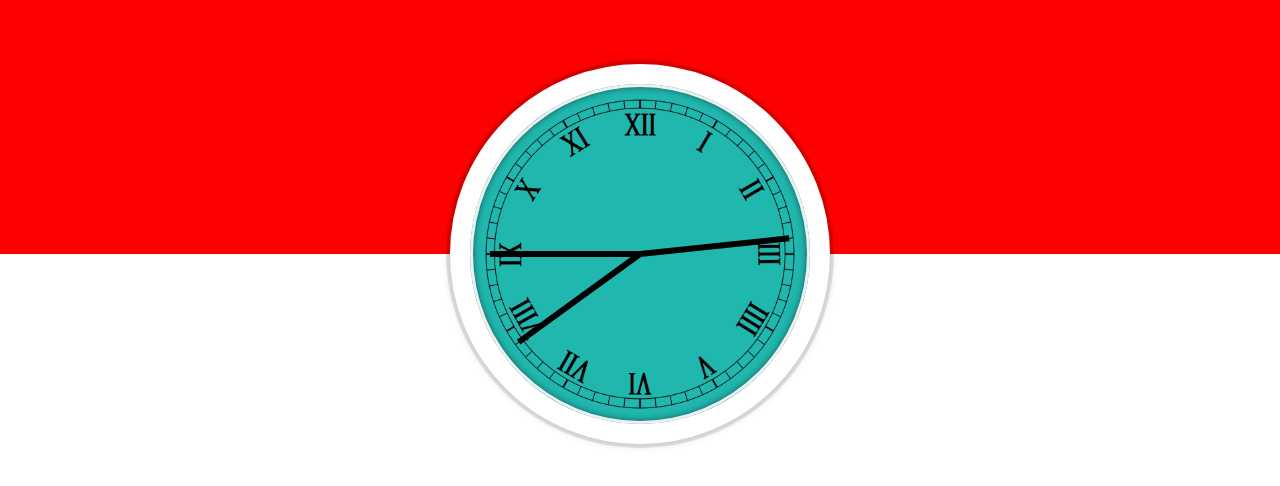
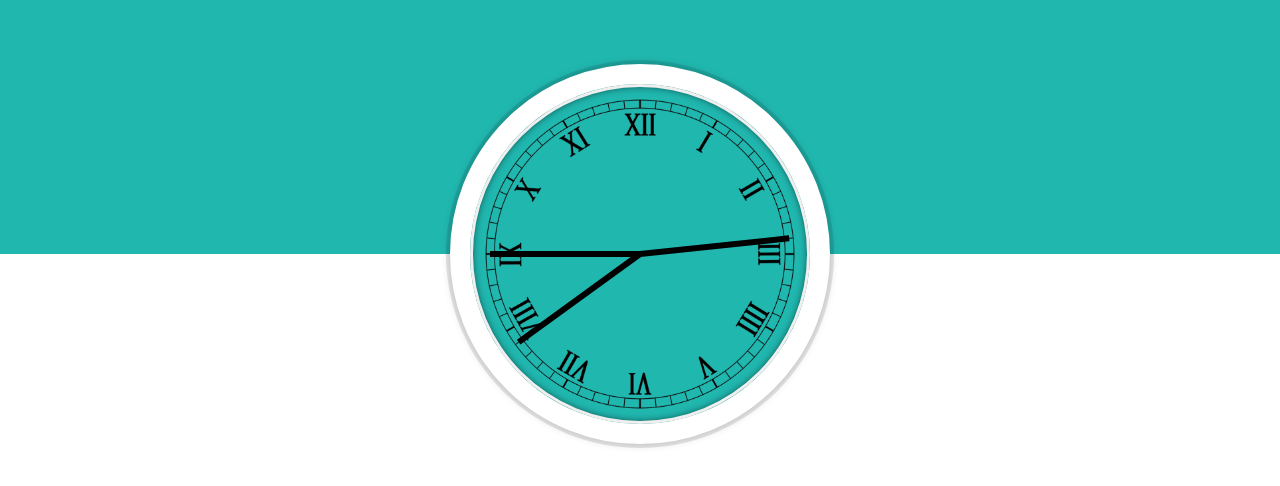
Before and after one commit to ramigs/javascript30, a plain HTML site: page 02-JS-and-CSS-Clock/index.html in a window 1280 px wide. Shown: the part 146-632 px from the top of the page. Drawn offline with Linux system fonts and the light colour scheme.

Commit message:
Reverting change applied for Netlify testing purposes

```diff
--- a/02-JS-and-CSS-Clock/index.html
+++ b/02-JS-and-CSS-Clock/index.html
@@ -36,7 +36,7 @@
         }
 
         .filler {
-            background: red;
+            background: #20B7AF;
             position: absolute;
             bottom: 50%;
             top: 0;
```
